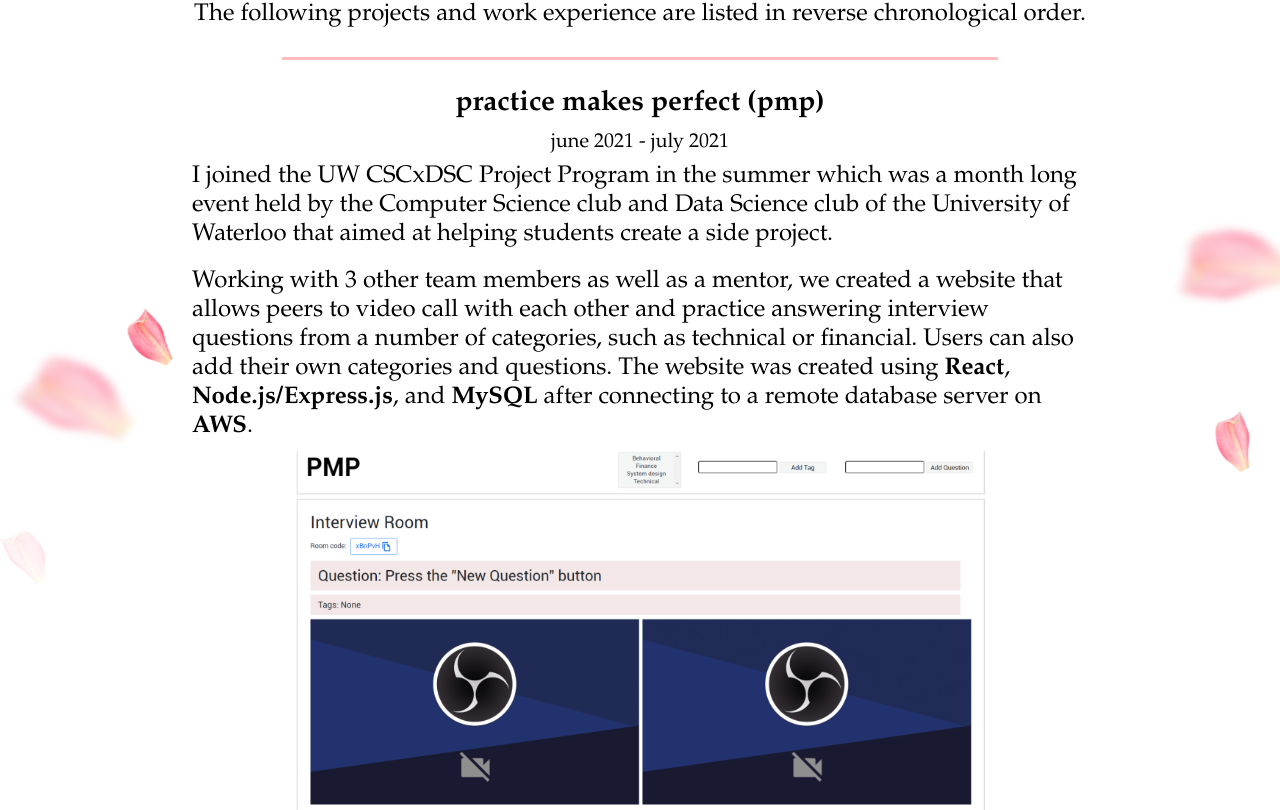
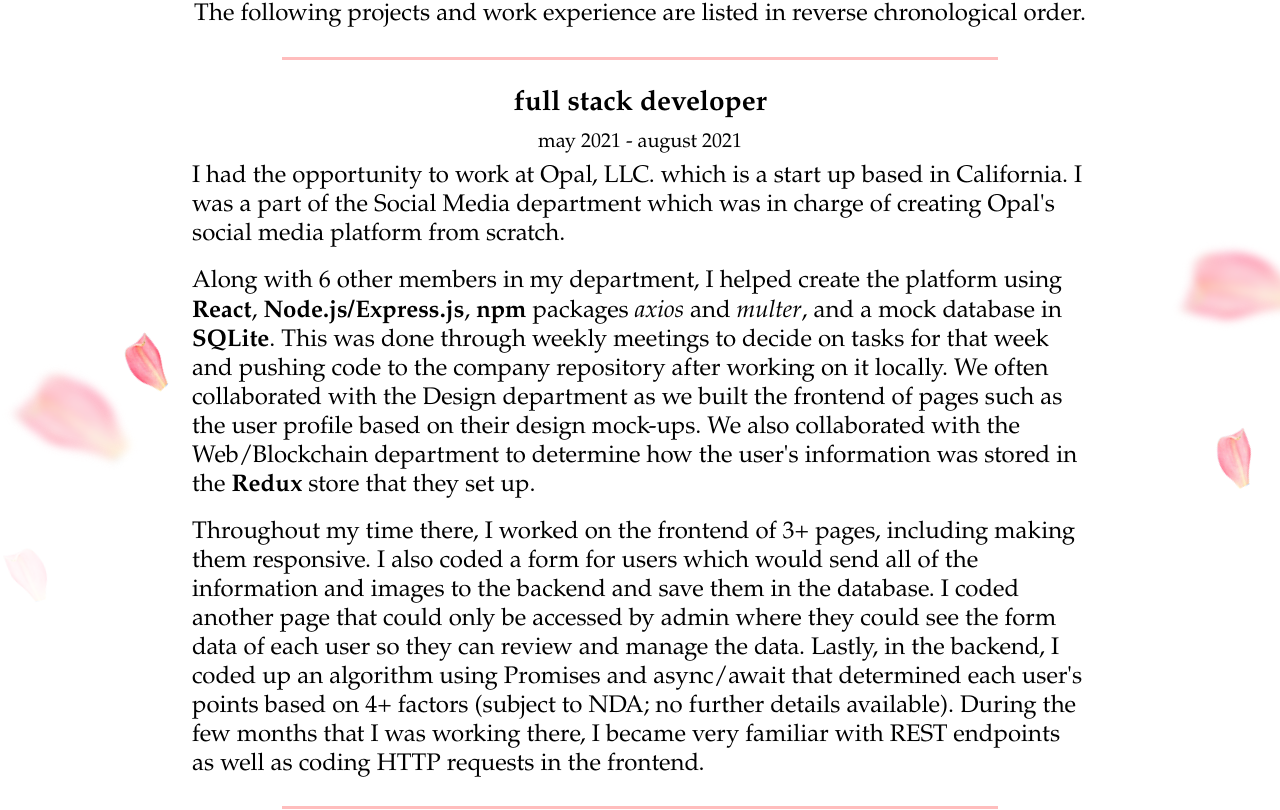
Before and after one commit to angela-mao/angela-mao.github.io, a React (Create React App) app: page /#/experience in a window 1280 px wide. Shown: the part 250-1060 px from the top of the page. Built offline with nearby package versions, Linux system fonts and the light colour scheme; a web font is replaced by a local one.

Commit message:
added new experience and linked resume

```diff
--- a/src/components/Header.js
+++ b/src/components/Header.js
@@ -17,7 +17,7 @@
                 <a href="/#/home" id="home">Home</a>
                 <a href="/#/about" id="about">About</a>
                 <a href="/#/experience" id="experience">Experience</a>
-                <a href="https://drive.google.com/file/d/19yAdQfhUYh0FNCfkgBKN2i5udxWX0Wcl/view?usp=sharing" id="resume">Resume</a>
+                <a href="https://drive.google.com/file/d/1hWXyaWiqcKWtwrrqpSVfQTsWVKpeYn18/view?usp=sharing" id="resume">Resume</a>
                 <DropdownButton id="icon" title={<img className="menu" src={menu} alt="Menu"/>}>
                     <Dropdown.Item href="/#/home" id="item1">Home</Dropdown.Item>
                     <Dropdown.Item href="/#/about" id="item2">About</Dropdown.Item>
--- a/src/pages/Experience.js
+++ b/src/pages/Experience.js
@@ -17,6 +17,35 @@
             <section className="experience">
                 <h1>my experience.</h1>
                 <p>The following projects and work experience are listed in reverse chronological order.</p>
+                <div className="divider"></div>
+                <h2>full stack developer</h2>
+                <p className="dates">may 2021 - august 2021</p>
+                <div className="paragraphs">
+                    <p>
+                        I had the opportunity to work at Opal, LLC. which is a start up based in California. I was a
+                        part of the Social Media department which was in charge of creating Opal's social media platform
+                        from scratch.
+                    </p>
+                    <p>
+                        Along with 6 other members in my department, I helped create the platform using <b>React</b>,
+                        <b> Node.js/Express.js</b>, <b>npm</b> packages <i>axios</i> and <i>multer</i>, and a mock
+                        database in <b>SQLite</b>. This was done through weekly meetings to decide on tasks for that
+                        week and pushing code to the company repository after working on it locally. We often
+                        collaborated with the Design department as we built the frontend of pages such as the user
+                        profile based on their design mock-ups. We also collaborated with the Web/Blockchain department
+                        to determine how the user's information was stored in the <b>Redux</b> store that they set up.
+                    </p>
+                    <p>
+                        Throughout my time there, I worked on the frontend of 3+ pages, including making them
+                        responsive. I also coded a form for users which would send all of the information and images to
+                        the backend and save them in the database. I coded another page that could only be accessed by
+                        admin where they could see the form data of each user so they can review and manage the data.
+                        Lastly, in the backend, I coded up an algorithm using Promises and async/await that determined
+                        each user's points based on 4+ factors (subject to NDA; no further details available). During
+                        the few months that I was working there, I became very familiar with REST endpoints as well as
+                        coding HTTP requests in the frontend.
+                    </p>
+                </div>
                 <div className="divider"></div>
                 <h2>practice makes perfect (pmp)</h2>
                 <p className="dates">june 2021 - july 2021</p>
```
